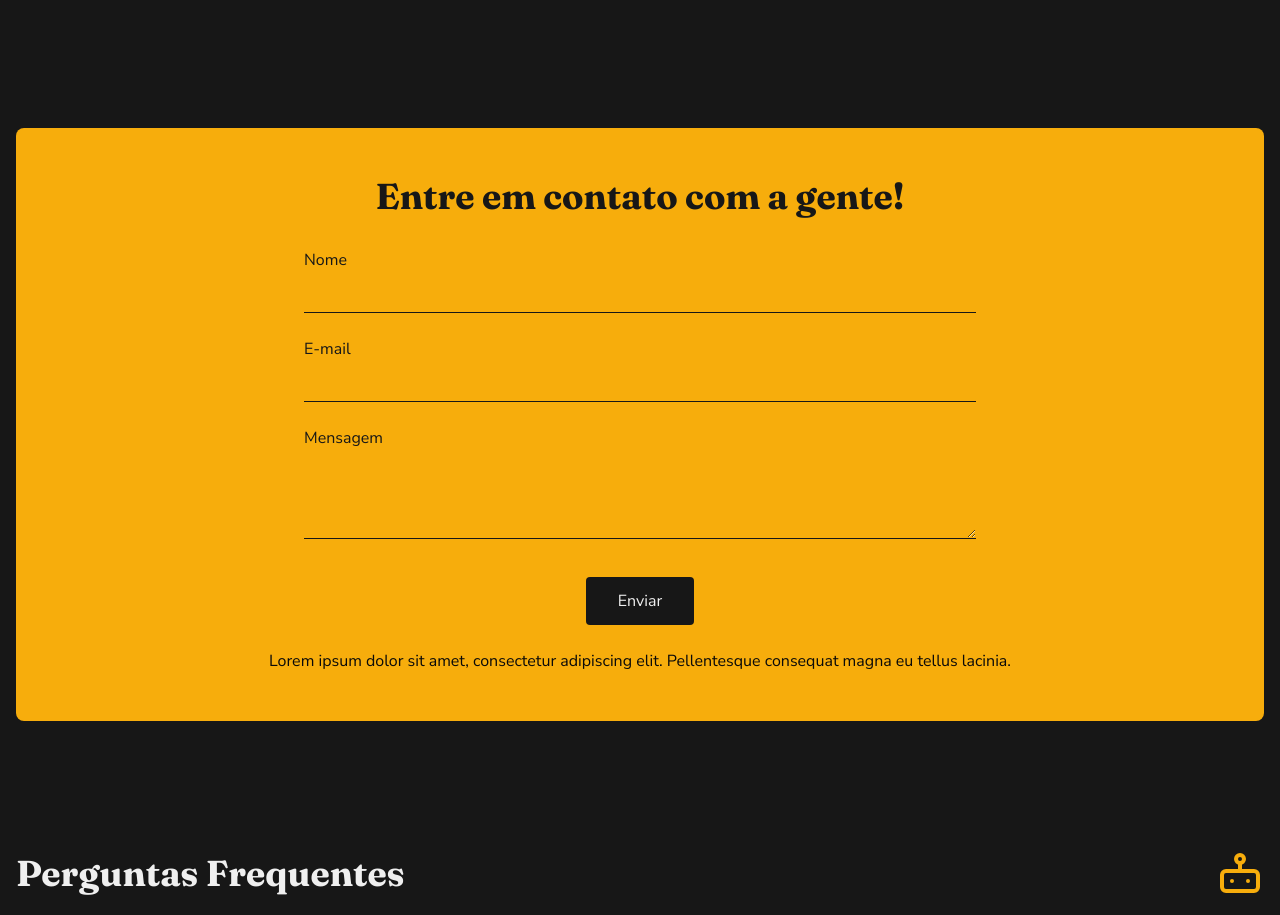
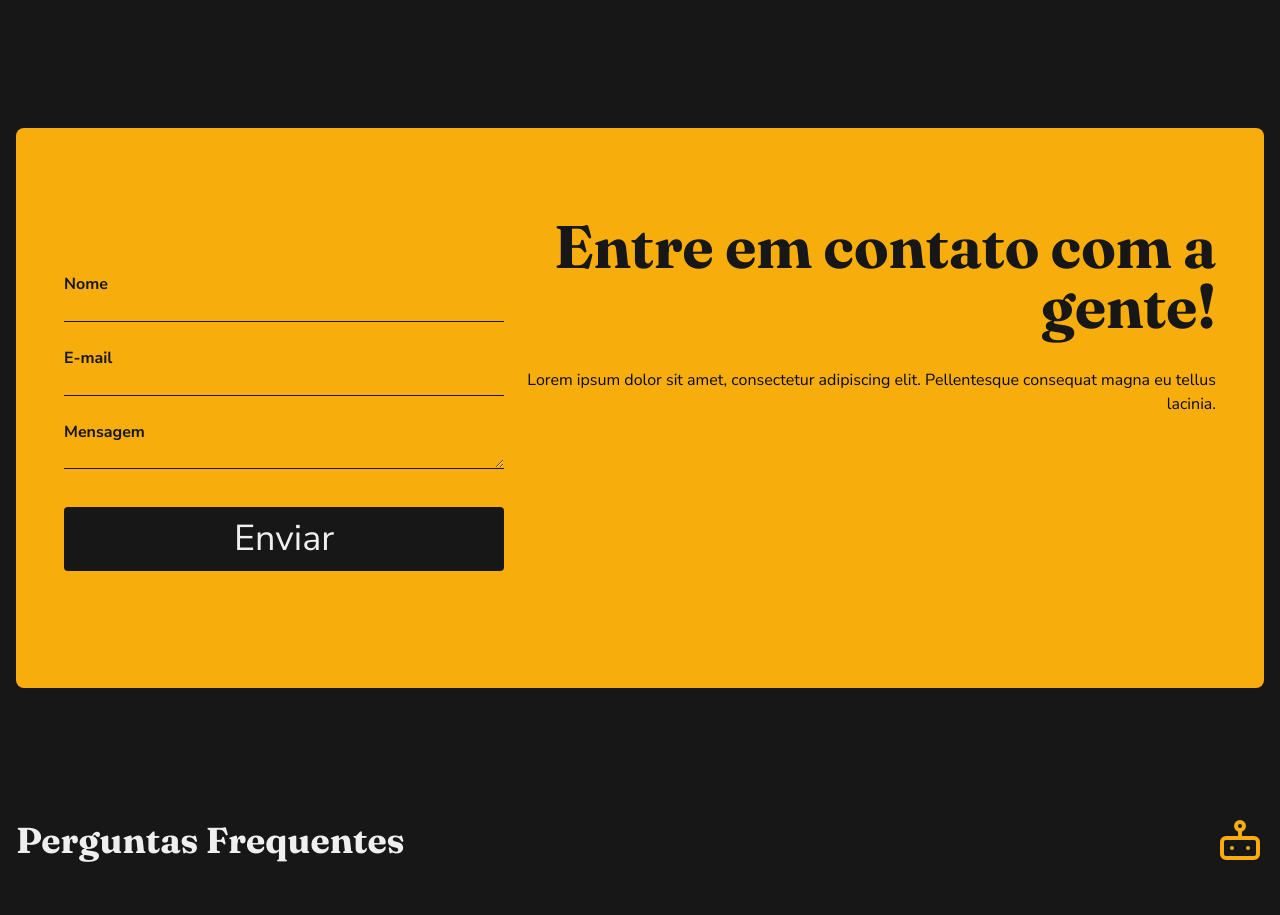
Before and after one commit to gtijr/site_Nexum, a React (Vite) app in the folder Nexum/: page / in a window 1280 px wide. Shown: the part 3028-3943 px from the top of the page. Built offline with nearby package versions, Linux system fonts and the light colour scheme.

Commit message:
Organizando o formulário para ficar mais fiel ao figma

```diff
--- a/Nexum/src/components/ContactSection.jsx
+++ b/Nexum/src/components/ContactSection.jsx
@@ -2,58 +2,60 @@ const ContactSection = () => {
   return (
     <section id="contato" className="bg-neutral-900 py-16">
       <div className="container xl:max-w-screen-xl mx-auto px-4">
-        <div className="bg-yellowBg rounded-lg p-8 md:p-12">
-          <h2 className="text-3xl md:text-4xl font-bold text-neutral-900 mb-8 text-center font-Fraunces">
-            Entre em contato com a gente!
-          </h2>
-
-          <form className="max-w-2xl mx-auto">
+        <div className="bg-yellowBg rounded-lg p-8 md:p-12 flex flex-row h-[35rem]">
+          <form className="w-[32.8rem] h-[12.3rem] mt-24">
             <div className="mb-6">
-              <label htmlFor="name" className="block text-neutral-900 mb-2 font-NunitoSans">
+              <label htmlFor="name" className="block text-neutral-900 font-NunitoSans font-bold">
                 Nome
               </label>
               <input
                 type="text"
                 id="name"
-                className="w-full border-b border-neutral-900 bg-transparent focus:outline-none px-2 py-1 font-NunitoSans"
+                className="w-full border-b border-neutral-900 bg-transparent focus:outline-none px-2 font-NunitoSans"
               />
             </div>
 
             <div className="mb-6">
-              <label htmlFor="email" className="block text-neutral-900 mb-2 font-NunitoSans">
+              <label htmlFor="email" className="block text-neutral-900 font-NunitoSans font-bold">
                 E-mail
               </label>
               <input
                 type="email"
                 id="email"
-                className="w-full border-b border-neutral-900 bg-transparent focus:outline-none px-2 py-1 font-NunitoSans"
+                className="w-full border-b border-neutral-900 bg-transparent focus:outline-none px-2 font-NunitoSans"
               />
             </div>
 
             <div className="mb-8">
-              <label htmlFor="message" className="block text-neutral-900 mb-2 font-NunitoSans">
+              <label htmlFor="message" className="block text-neutral-900 font-NunitoSans font-bold">
                 Mensagem
               </label>
               <textarea
                 id="message"
-                rows="3"
-                className="w-full border-b border-neutral-900 bg-transparent focus:outline-none px-2 py-1 font-NunitoSans"
+                rows="1"
+                className="w-full border-b border-neutral-900 bg-transparent focus:outline-none px-2 font-NunitoSans"
               ></textarea>
             </div>
 
             <div className="text-center">
               <button
                 type="submit"
-                className="bg-neutral-900 text-whiteFont px-8 py-3 rounded font-NunitoSans hover:bg-opacity-80 transition-all"
+                className="w-full text-4xl bg-neutral-900 text-whiteFont px-8 py-3 rounded font-NunitoSans hover:bg-opacity-80 transition-all"
               >
                 Enviar
               </button>
             </div>
           </form>
 
-          <p className="text-neutral-950 text-center mt-6 font-NunitoSans">
-            Lorem ipsum dolor sit amet, consectetur adipiscing elit. Pellentesque consequat magna eu tellus lacinia.
-          </p>
+          <div className="mt-10">
+            <h2 className="text-5xl md:text-6xl font-bold text-neutral-900 mb-8 text-center font-Fraunces font-bold text-right">
+              Entre em contato com a gente!
+            </h2>
+
+            <p className="text-neutral-950 text-center mt-6 font-NunitoSans text-right">
+              Lorem ipsum dolor sit amet, consectetur adipiscing elit. Pellentesque consequat magna eu tellus lacinia.
+            </p>
+          </div>
         </div>
       </div>
     </section>
```
